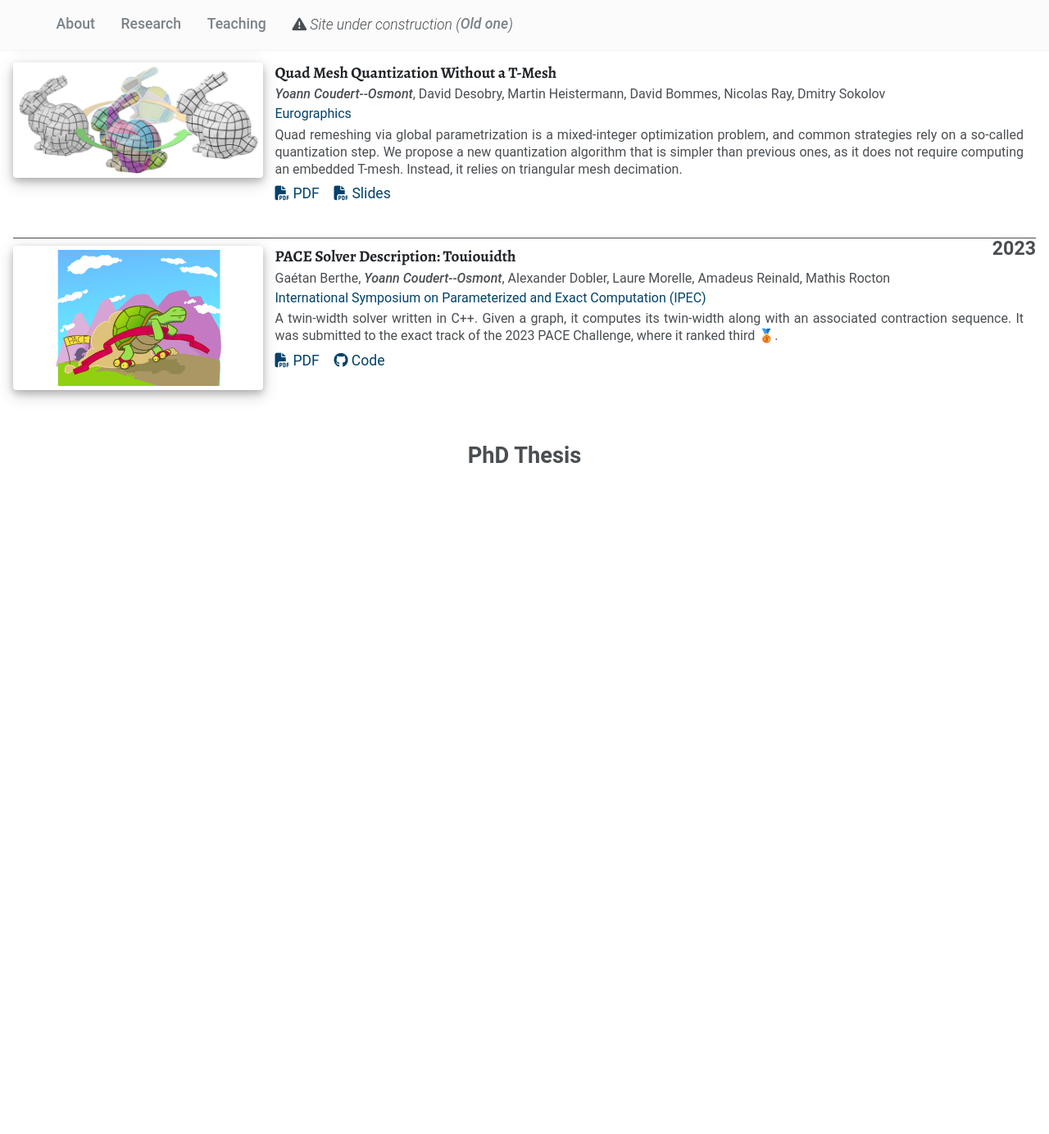
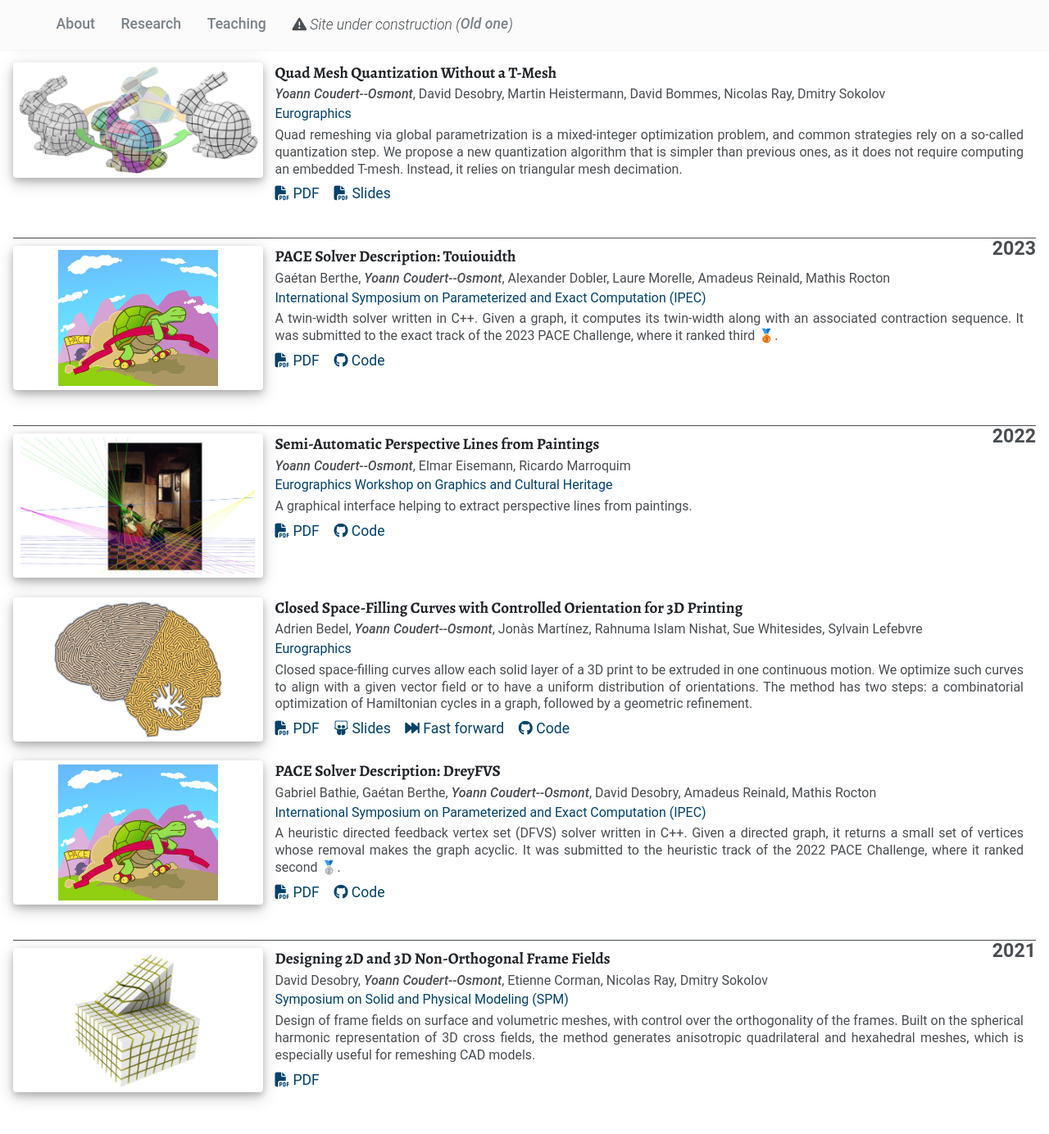
Before and after one commit to Nanored4498/Nanored4498.github.io, a Jekyll site: the page built from research.html, in a window 1280 px wide and 1400 px high, scrolled down 270 px. Shown: the top 1384 px of the window at 82% size. Built offline with Jekyll 4.4.1, drawn with Linux system fonts in a browser that asks for light colours; before the commit the page ends 900 px from its top, so only the background shows below that; some of the changed text lies outside the part shown.

Commit message:
finish publications

```diff
--- a/research.html
+++ b/research.html
@@ -26,6 +26,7 @@ title: Research | Yoann Coudert
 			box-sizing: border-box;
 			width: 100%;
 			max-height: 176px;
+			object-fit: contain;
 			padding: 5px;
 			box-shadow: 0 4px 8px 0 rgba(0, 0, 0, 0.2), 0 6px 20px 0 rgba(0, 0, 0, 0.19);
 			border-radius: 4px;
@@ -82,7 +83,7 @@ title: Research | Yoann Coudert
 		<p class="where">Mathematical Geosciences</p>
 		<p class="desc">Hexahedral meshing for reservoir simulation, by extrusion of a 2D quadrilateral mesh. The method smoothly honors features such as faults and horizons.</p>
 		<div class="links">
-			<a href="https://hal.science/hal-04540667v1/document">
+			<a href="https://hal.science/hal-04540667/document">
 				<i class="fas fa-file-pdf" aria-hidden="true"></i> PDF
 			</a>
 		</div>
@@ -131,6 +132,107 @@ title: Research | Yoann Coudert
 	</div>
 </div>
 
+<h2>2022</h2>
+
+<div class="pub">
+	<div class="im">
+		<img class="teaser" src="/assets/images/perspective.webp" alt="teaser img">
+	</div>
+	<div class="txt">
+		<p class="title">Semi-Automatic Perspective Lines from Paintings</p>
+		<p class="author"><em class="me"></em>, Elmar Eisemann, Ricardo Marroquim</p>
+		<p class="where">Eurographics Workshop on Graphics and Cultural Heritage</p>
+		<p class="desc">A graphical interface helping to extract perspective lines from paintings.</p>
+		<div class="links">
+			<a href="https://hal.science/hal-03920890/document">
+				<i class="fas fa-file-pdf" aria-hidden="true"></i> PDF
+			</a>
+			<a href="https://github.com/Nanored4498/Painting-Analysis">
+				<i class="fab fa-github" aria-hidden="true"></i> Code
+			</a>
+		</div>
+	</div>
+</div>
+
+<div class="pub">
+	<div class="im">
+		<img class="teaser" src="/assets/images/space_filling_curves.png" alt="teaser img">
+	</div>
+	<div class="txt">
+		<p class="title">Closed Space-Filling Curves with Controlled Orientation for 3D Printing</p>
+		<p class="author">Adrien Bedel, <em class="me"></em>, Jonàs Martínez, Rahnuma Islam Nishat, Sue Whitesides, Sylvain Lefebvre</p>
+		<p class="where">Eurographics</p>
+		<p class="desc">Closed space-filling curves allow each solid layer of a 3D print to be extruded in one continuous motion. We optimize such curves to align with a given vector field or to have a uniform distribution of orientations. The method has two steps: a combinatorial optimization of Hamiltonian cycles in a graph, followed by a geometric refinement.</p>
+		<div class="links">
+			<a href="https://hal.science/hal-03185200/document">
+				<i class="fas fa-file-pdf" aria-hidden="true"></i> PDF
+			</a>
+			<a href="{{ site.files_url }}/ClosedSpaceFillingCurve.odp">
+				<i class="fab fa-slideshare" aria-hidden="true"></i> Slides
+			</a>
+			<a href="{{ site.files_url }}/CSFC_fast_forward.mp4">
+				<i class="fa fa-fast-forward" aria-hidden="true"></i> Fast forward
+			</a>
+			<a href="https://github.com/mfx-inria/controllable-space-filling-curve">
+				<i class="fab fa-github" aria-hidden="true"></i> Code
+			</a>
+		</div>
+	</div>
+</div>
+
+<div class="pub">
+	<div class="im">
+		<img class="teaser" src="/assets/images/pace_logo.svg" alt="teaser img">
+	</div>
+	<div class="txt">
+		<p class="title">PACE Solver Description: DreyFVS</p>
+		<p class="author">Gabriel Bathie, Gaétan Berthe, <em class="me"></em>, David Desobry, Amadeus Reinald, Mathis Rocton</p>
+		<p class="where">International Symposium on Parameterized and Exact Computation (IPEC)</p>
+		<p class="desc">A heuristic directed feedback vertex set (DFVS) solver written in C++. Given a directed graph, it returns a small set of vertices whose removal makes the graph acyclic. It was submitted to the heuristic track of the 2022 PACE Challenge, where it ranked second 🥈.</p>
+		<div class="links">
+			<a href="https://hal.science/hal-03920659/document">
+				<i class="fas fa-file-pdf" aria-hidden="true"></i> PDF
+			</a>
+			<a href="https://github.com/Nanored4498/DreyFVS">
+				<i class="fab fa-github" aria-hidden="true"></i> Code
+			</a>
+		</div>
+	</div>
+</div>
+
+<h2>2021</h2>
+
+<div class="pub">
+	<div class="im">
+		<img class="teaser" src="/assets/images/non-ortho-ff.webp" alt="teaser img">
+	</div>
+	<div class="txt">
+		<p class="title">Designing 2D and 3D Non-Orthogonal Frame Fields</p>
+		<p class="author">David Desobry, <em class="me"></em>, Etienne Corman, Nicolas Ray, Dmitry Sokolov</p>
+		<p class="where">Symposium on Solid and Physical Modeling (SPM)</p>
+		<p class="desc">Design of frame fields on surface and volumetric meshes, with control over the orthogonality of the frames. Built on the spherical harmonic representation of 3D cross fields, the method generates anisotropic quadrilateral and hexahedral meshes, which is especially useful for remeshing CAD models.</p>
+		<div class="links">
+			<a href="https://hal.science/hal-03287233/document">
+				<i class="fas fa-file-pdf" aria-hidden="true"></i> PDF
+			</a>
+		</div>
+	</div>
+</div>
+
 <br>
 
 <h1>PhD Thesis</h1>
+
+<div class="pub">
+	<div class="txt" style="width: 100%;">
+		<p class="title">Champs de repères 2,5D pour la génération de maillages hexaédriques</p>
+		<p class="author"><em class="me"></em></p>
+		<p class="where">Université de Lorraine</p>
+		<p class="desc">Hexahedral meshes are the preferred representation for many numerical simulations, but they are hard to generate automatically. This thesis builds on global parametrization, where frame fields can produce singularity graphs incompatible with any valid hexahedral mesh. The polycube approach avoids this by forbidding internal singularities, at the cost of mesh quality. Instead, the thesis allows internal singularities all oriented along one direction, which amounts to extruding a quadrilateral mesh. The method is illustrated on geological domain remeshing.</p>
+		<div class="links">
+			<a href="https://hal.science/tel-04907393/document">
+				<i class="fas fa-file-pdf" aria-hidden="true"></i> PDF
+			</a>
+		</div>
+	</div>
+</div>
```
Also changed, not shown: assets/images/non-ortho-ff.webp (added), assets/images/perspective.webp (added), assets/images/space_filling_curves.png (added).
